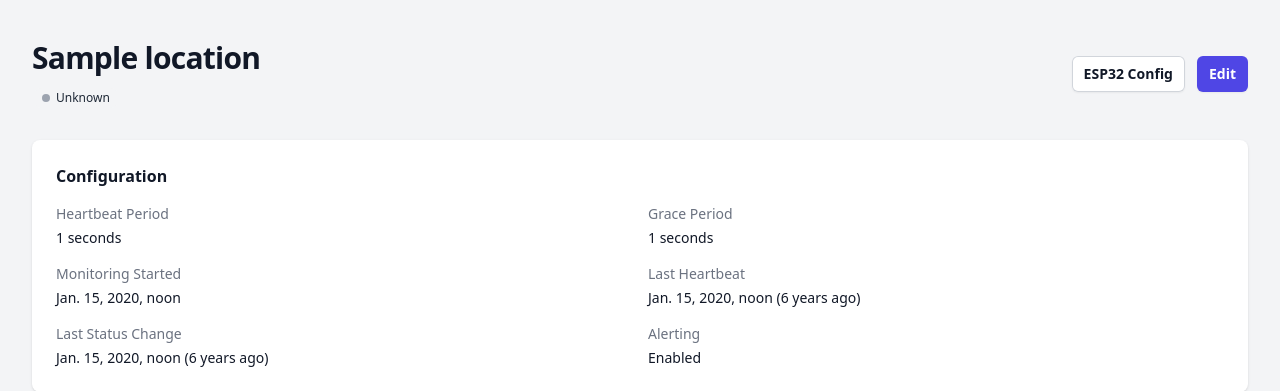
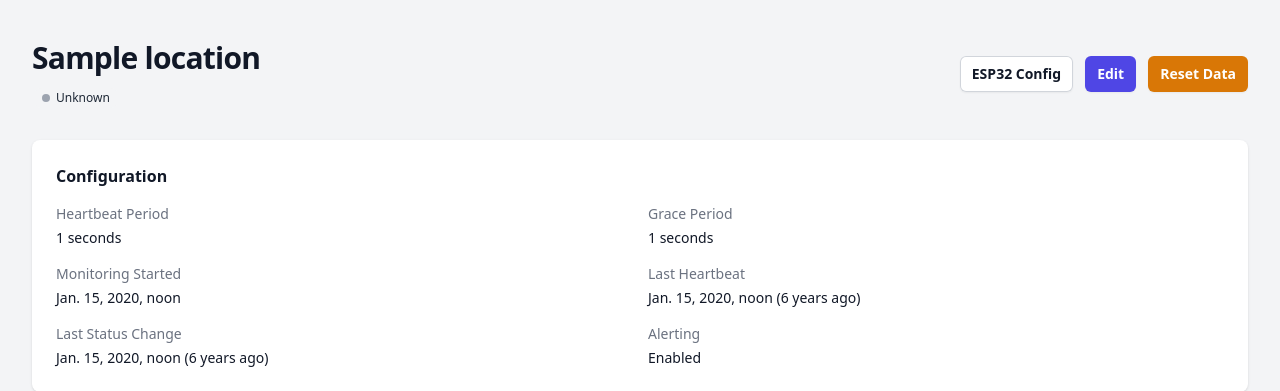
Before and after one commit to anzozulia/power_monitor, a Django app: page /admin/locations/00000000-0000-0000-0000-000000000001/ in a window 1280 px wide. Shown: the part 64-455 px from the top of the page. Run offline with Django 5.2, Linux system fonts and the light colour scheme; a user stored in the database is signed in; tables that the repository leaves empty hold one stand-in row (values such as "Sample post"); some libraries are stand-ins or nearby versions.

Commit message:
Add admin option to reset location data.
Provide a reset flow that clears heartbeats, power events, and diagram records while keeping location configuration intact and resetting monitoring state.

Co-authored-by: Cursor <cursoragent@cursor.com>

```diff
--- a/src/admin_panel/templates/admin_panel/locations/detail.html
+++ b/src/admin_panel/templates/admin_panel/locations/detail.html
@@ -21,6 +21,10 @@
            class="inline-flex items-center rounded-md bg-indigo-600 px-3 py-2 text-sm font-semibold text-white shadow-sm hover:bg-indigo-500">
             Edit
         </a>
+        <a href="{% url 'admin_panel:location_reset' pk=location.pk %}"
+           class="inline-flex items-center rounded-md bg-amber-600 px-3 py-2 text-sm font-semibold text-white shadow-sm hover:bg-amber-500">
+            Reset Data
+        </a>
     </div>
 </div>
 
@@ -35,6 +39,26 @@
         {% csrf_token %}
         <button type="submit" class="rounded-md bg-red-600 px-3 py-2 text-sm font-semibold text-white shadow-sm hover:bg-red-500 mr-3">
             Yes, Delete
+        </button>
+        <a href="{% url 'admin_panel:location_detail' pk=location.pk %}" class="text-sm font-semibold text-gray-900">
+            Cancel
+        </a>
+    </form>
+</div>
+{% endif %}
+
+{% if confirm_reset %}
+<!-- Reset Confirmation -->
+<div class="bg-amber-50 border border-amber-200 rounded-lg p-6 mb-8">
+    <h3 class="text-lg font-semibold text-amber-800 mb-2">Reset Location Data?</h3>
+    <p class="text-amber-700 mb-4">
+        This will delete all heartbeats, power events, and diagrams for "{{ location.name }}".
+        Configuration will remain unchanged. This action cannot be undone.
+    </p>
+    <form method="post" action="{% url 'admin_panel:location_reset' pk=location.pk %}" class="inline">
+        {% csrf_token %}
+        <button type="submit" class="rounded-md bg-amber-600 px-3 py-2 text-sm font-semibold text-white shadow-sm hover:bg-amber-500 mr-3">
+            Yes, Reset Data
         </button>
         <a href="{% url 'admin_panel:location_detail' pk=location.pk %}" class="text-sm font-semibold text-gray-900">
             Cancel
--- a/src/admin_panel/urls.py
+++ b/src/admin_panel/urls.py
@@ -23,5 +23,6 @@ urlpatterns = [
     path('admin/locations/<uuid:pk>/', views.location_detail, name='location_detail'),
     path('admin/locations/<uuid:pk>/edit/', views.location_edit, name='location_edit'),
     path('admin/locations/<uuid:pk>/delete/', views.location_delete, name='location_delete'),
+    path('admin/locations/<uuid:pk>/reset/', views.location_reset, name='location_reset'),
     path('admin/locations/<uuid:pk>/config/', views.location_config, name='location_config'),
 ]
--- a/src/admin_panel/views.py
+++ b/src/admin_panel/views.py
@@ -7,9 +7,10 @@ Handles authentication and location CRUD operations.
 from django.contrib import messages
 from django.contrib.auth import authenticate, login, logout
 from django.contrib.auth.decorators import login_required
+from django.db import transaction
 from django.shortcuts import get_object_or_404, redirect, render
 
-from core.models import Location
+from core.models import DiagramMessage, Heartbeat, Location, PowerEvent, PowerStatus
 
 from .forms import LocationForm
 
@@ -135,6 +136,40 @@ def location_delete(request, pk):
 
 
 @login_required
+def location_reset(request, pk):
+    """Reset monitoring data for a location (keep configuration)."""
+    location = get_object_or_404(Location, pk=pk)
+
+    if request.method == 'POST':
+        with transaction.atomic():
+            Heartbeat.objects.filter(location=location).delete()
+            PowerEvent.objects.filter(location=location).delete()
+            DiagramMessage.objects.filter(location=location).delete()
+
+            location.monitoring_started_at = None
+            location.last_heartbeat_at = None
+            location.last_status_change_at = None
+            location.current_power_status = PowerStatus.UNKNOWN
+            location.save(update_fields=[
+                'monitoring_started_at',
+                'last_heartbeat_at',
+                'last_status_change_at',
+                'current_power_status',
+                'updated_at',
+            ])
+
+        messages.success(request, f'Location "{location.name}" data reset successfully.')
+        return redirect('admin_panel:location_detail', pk=location.pk)
+
+    recent_events = location.power_events.all()[:10]
+    return render(request, 'admin_panel/locations/detail.html', {
+        'location': location,
+        'recent_events': recent_events,
+        'confirm_reset': True,
+    })
+
+
+@login_required
 def location_config(request, pk):
     """Display ESP32 configuration for a location."""
     location = get_object_or_404(Location, pk=pk)
```
